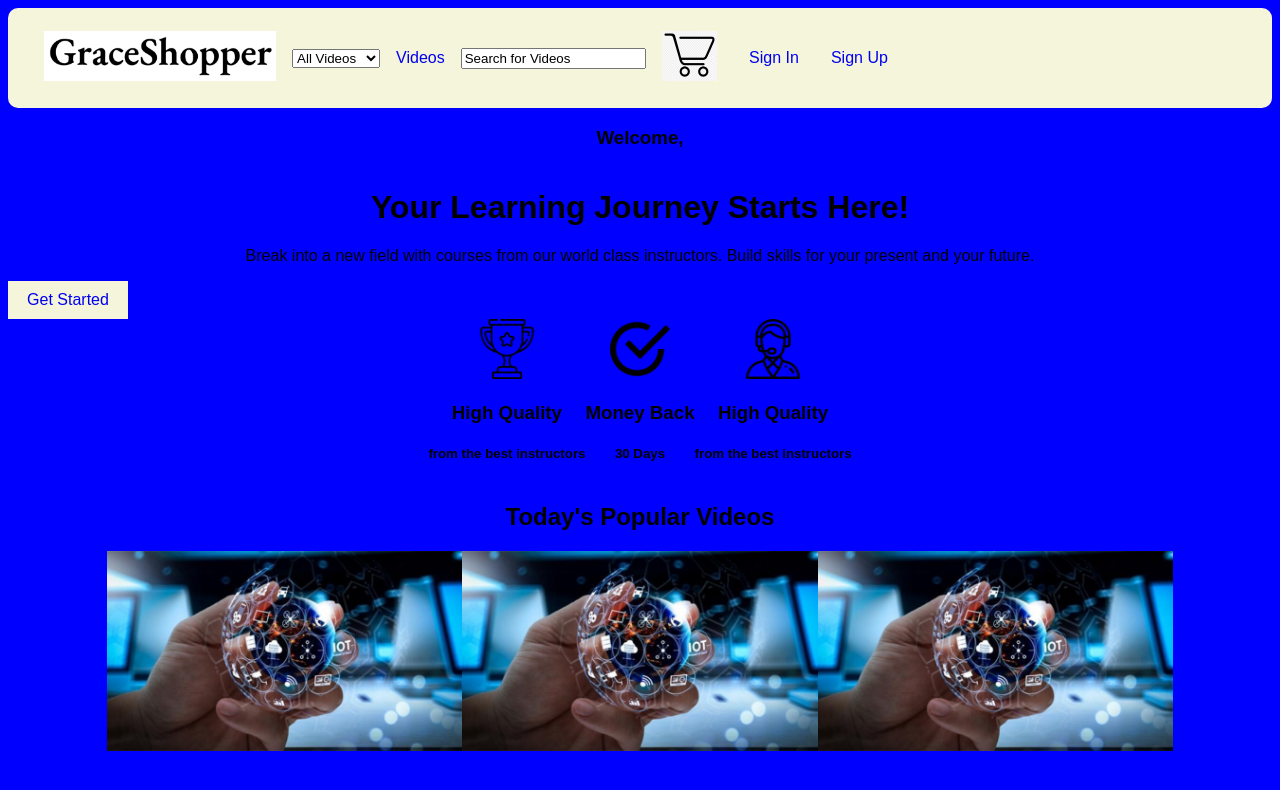
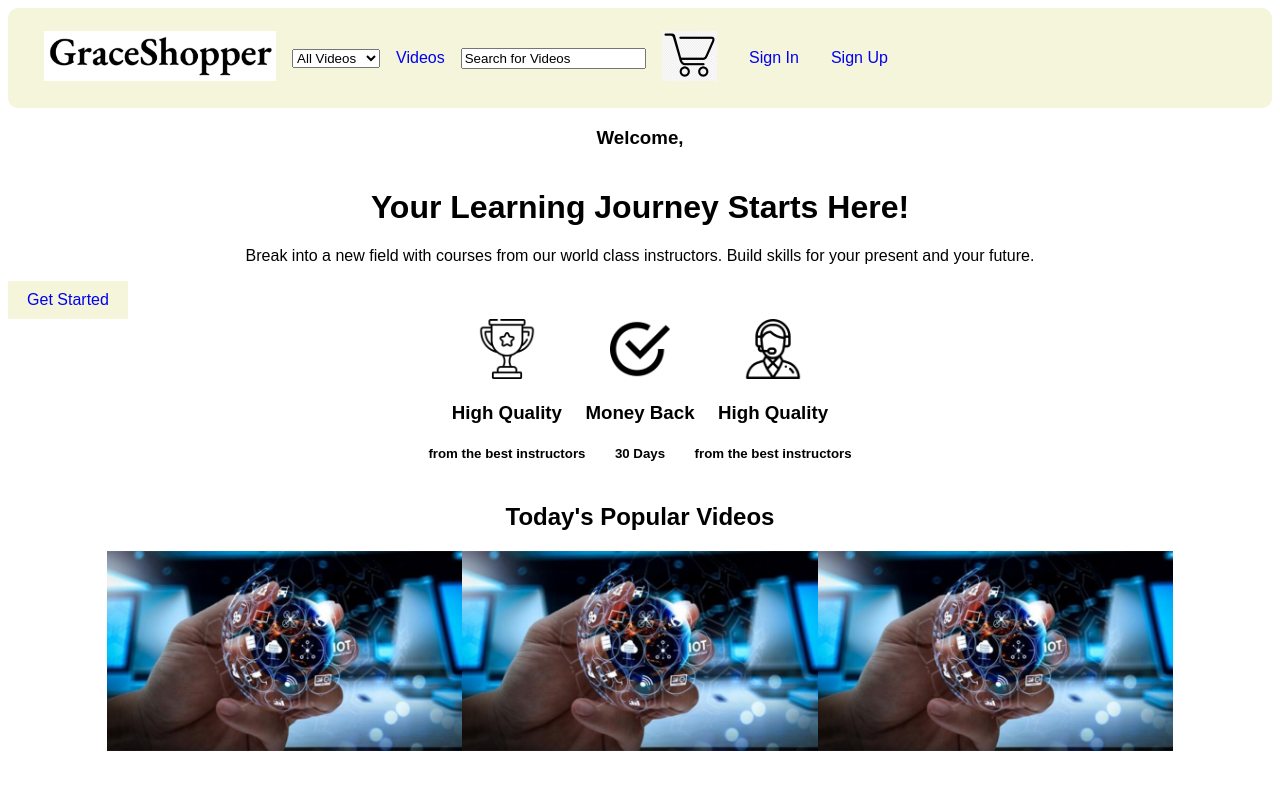
Before and after one commit to 2109graceshopper/Udemy-Larks, a React app: page / in a window 1280 px wide. Shown: the top 790 px of the page. Built offline with nearby package versions, Linux system fonts and the light colour scheme.

Commit message:
updating styles

```diff
--- a/public/style.css
+++ b/public/style.css
@@ -1,6 +1,3 @@
-body {
-  background-color: blue; }
-
 body {
   font-family: sans-serif;
   text-align: center; }
--- a/public/styles/AllProducts/allProducts.css
+++ /dev/null
@@ -1,2 +0,0 @@
-body {
-  background-color: blue; }
```
